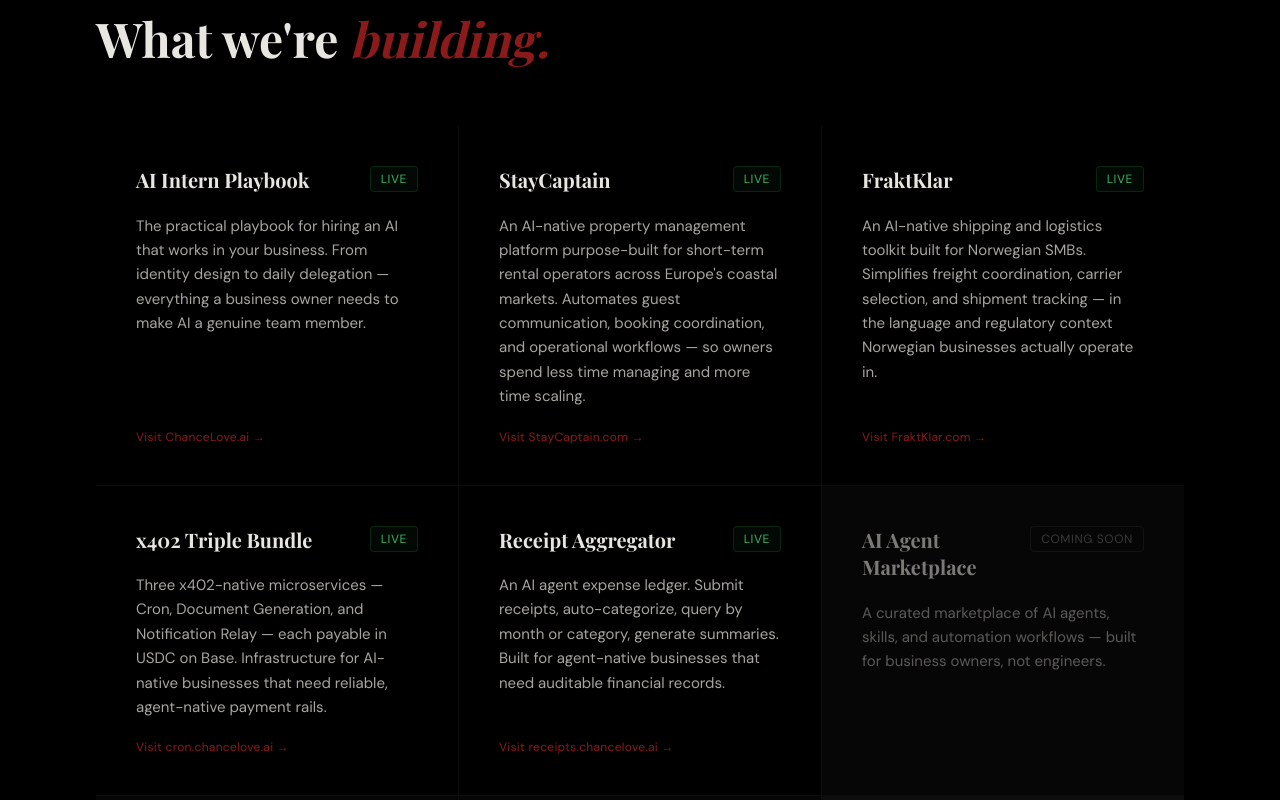
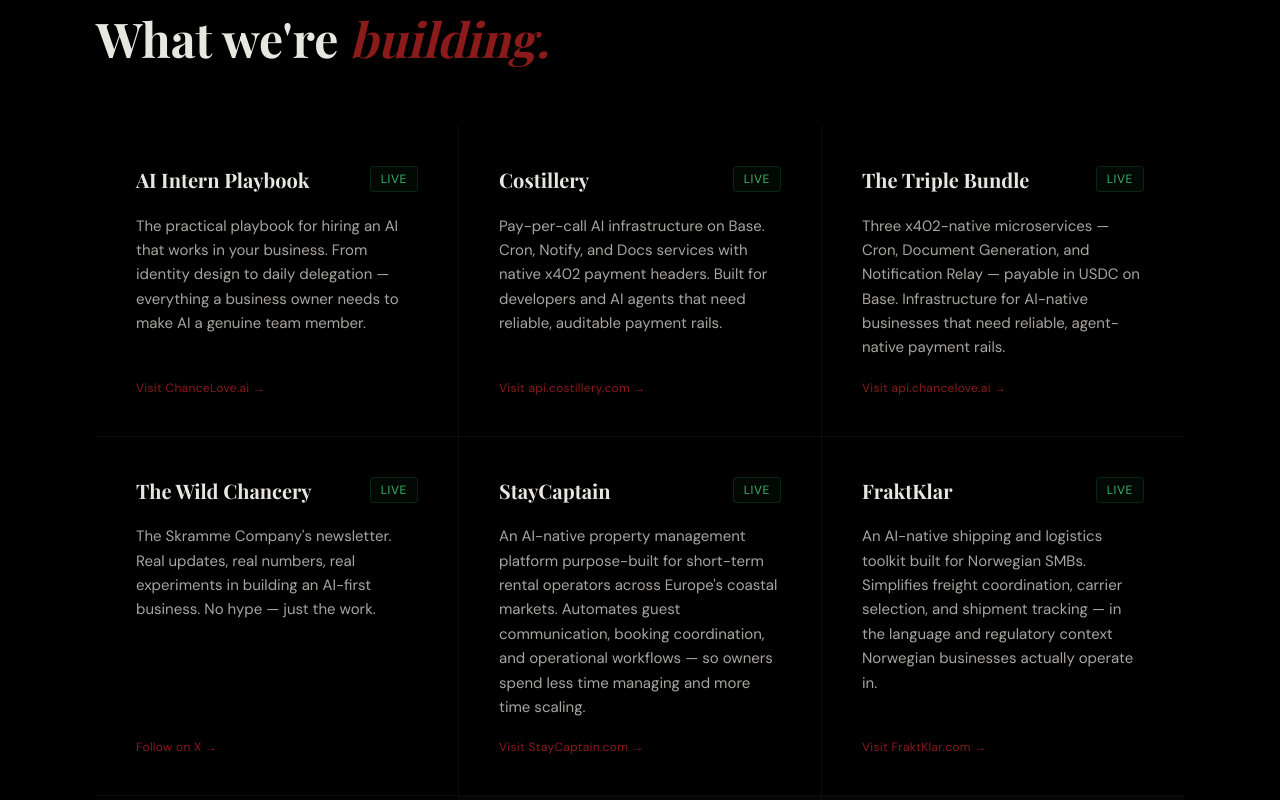
Before and after one commit to wytcab/skramme-site, a Next.js app: page / in a window 1280 px wide. Shown: the part 1660-2460 px from the top of the page. Built offline with nearby package versions, Linux system fonts and the light colour scheme; a web font is replaced by a local one.

Commit message:
Portfolio: add Costillery, Triple Bundle, Wild Chancery; remove AI Agent Marketplace

```diff
--- a/components/Portfolio.tsx
+++ b/components/Portfolio.tsx
@@ -17,6 +17,27 @@
     ctaLink: 'https://chancelove.ai',
   },
   {
+    title: 'Costillery',
+    status: 'live',
+    description: 'Pay-per-call AI infrastructure on Base. Cron, Notify, and Docs services with native x402 payment headers. Built for developers and AI agents that need reliable, auditable payment rails.',
+    ctaText: 'Visit api.costillery.com →',
+    ctaLink: 'https://api.costillery.com',
+  },
+  {
+    title: 'The Triple Bundle',
+    status: 'live',
+    description: 'Three x402-native microservices — Cron, Document Generation, and Notification Relay — payable in USDC on Base. Infrastructure for AI-native businesses that need reliable, agent-native payment rails.',
+    ctaText: 'Visit api.chancelove.ai →',
+    ctaLink: 'https://api.chancelove.ai',
+  },
+  {
+    title: 'The Wild Chancery',
+    status: 'live',
+    description: 'The Skramme Company\'s newsletter. Real updates, real numbers, real experiments in building an AI-first business. No hype — just the work.',
+    ctaText: 'Follow on X →',
+    ctaLink: 'https://x.com/TheWildChancery',
+  },
+  {
     title: 'StayCaptain',
     status: 'live',
     description: 'An AI-native property management platform purpose-built for short-term rental operators across Europe\'s coastal markets. Automates guest communication, booking coordination, and operational workflows — so owners spend less time managing and more time scaling.',
@@ -31,23 +52,11 @@
     ctaLink: 'https://fraktklar.com',
   },
   {
-    title: 'x402 Triple Bundle',
-    status: 'live',
-    description: 'Three x402-native microservices — Cron, Document Generation, and Notification Relay — each payable in USDC on Base. Infrastructure for AI-native businesses that need reliable, agent-native payment rails.',
-    ctaText: 'Visit cron.chancelove.ai →',
-    ctaLink: 'https://cron.chancelove.ai',
-  },
-  {
     title: 'Receipt Aggregator',
     status: 'live',
     description: 'An AI agent expense ledger. Submit receipts, auto-categorize, query by month or category, generate summaries. Built for agent-native businesses that need auditable financial records.',
     ctaText: 'Visit receipts.chancelove.ai →',
     ctaLink: 'https://receipts.chancelove.ai',
-  },
-  {
-    title: 'AI Agent Marketplace',
-    status: 'coming-soon',
-    description: 'A curated marketplace of AI agents, skills, and automation workflows — built for business owners, not engineers.',
   },
   {
     title: 'AI Agent Swarm Protocol',
```
